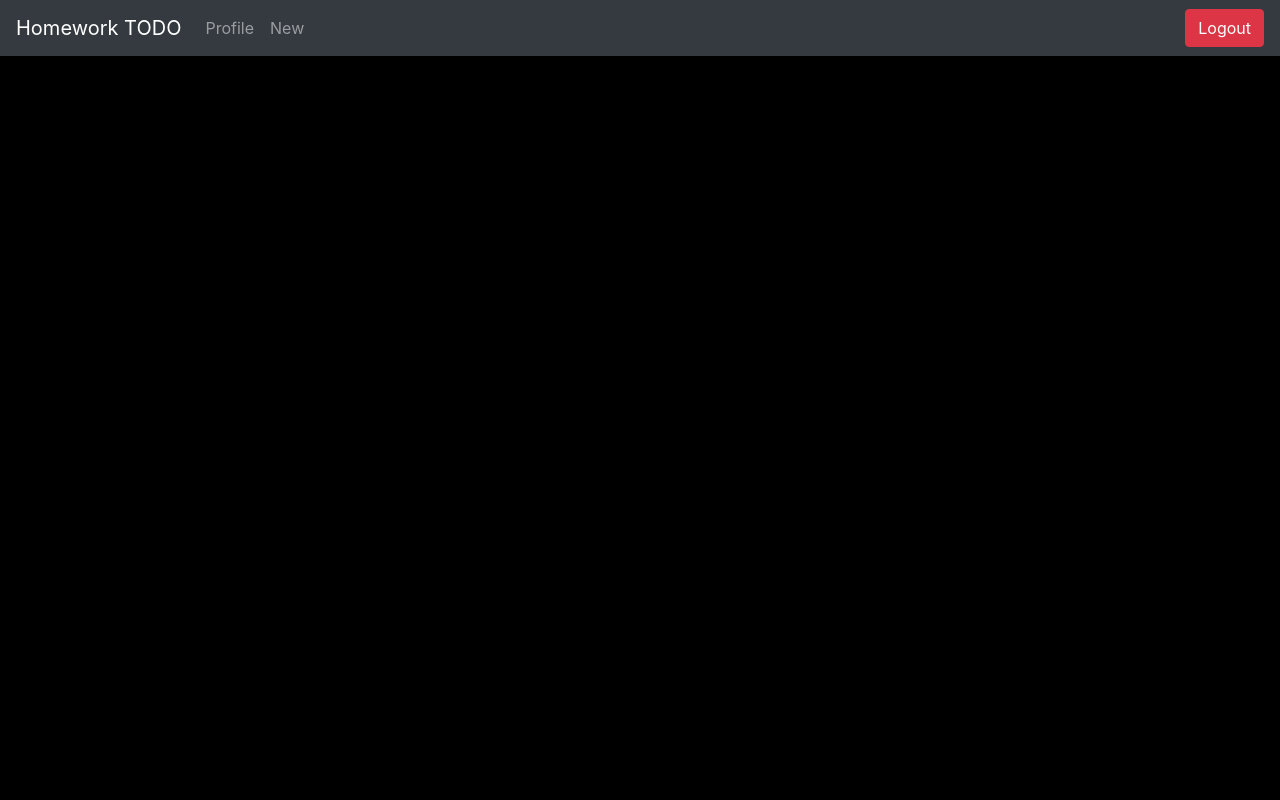
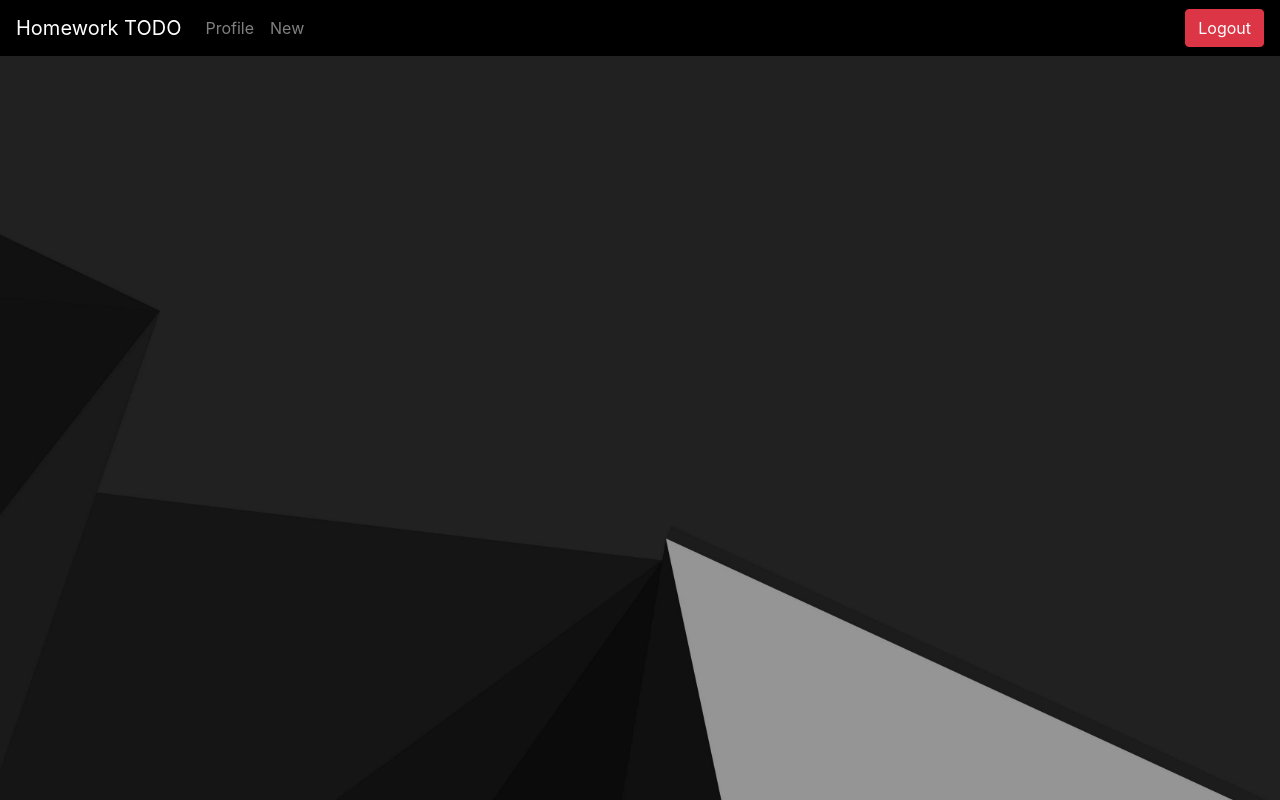
Before and after one commit to WackyWouter/Homework-todo, a PHP site: page / in a window 1280 px wide. Run offline with PHP 8.4, Linux system fonts and the light colour scheme.

Commit message:
added background

```diff
--- a/css/custom.css
+++ b/css/custom.css
@@ -1,6 +1,14 @@
+html{
+    height: 100%;
+}
+
 body{
+    background-image:url('../bg.jpg');
+    background-repeat:no-repeat;
+    background-size:cover;
+    background-position:center;
+}
+
+.bg-dark{
     background-color: black !important;
 }
-h1{
-    color: white;
-}
```
Also changed, not shown: bg.jpg (added).
